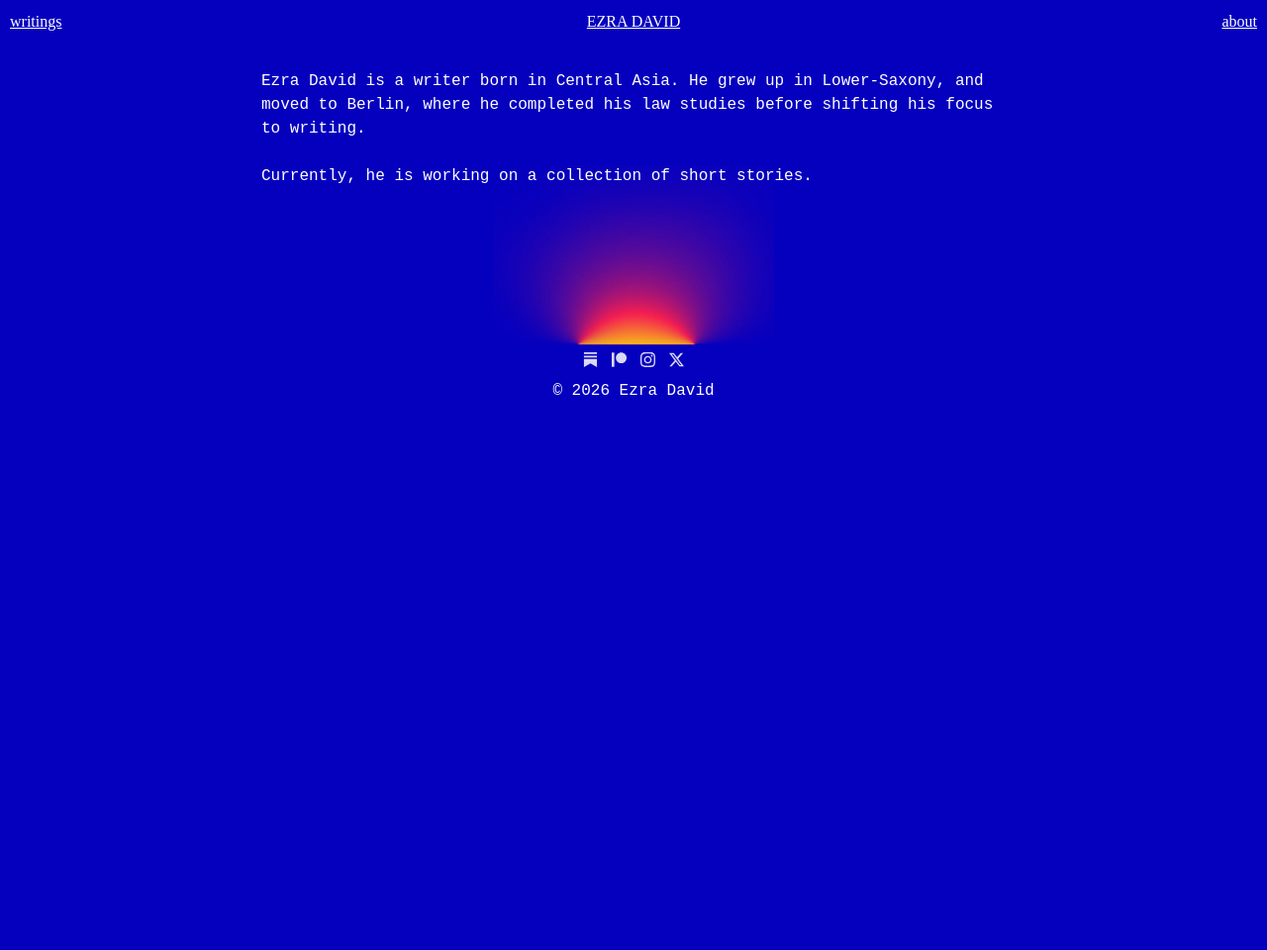
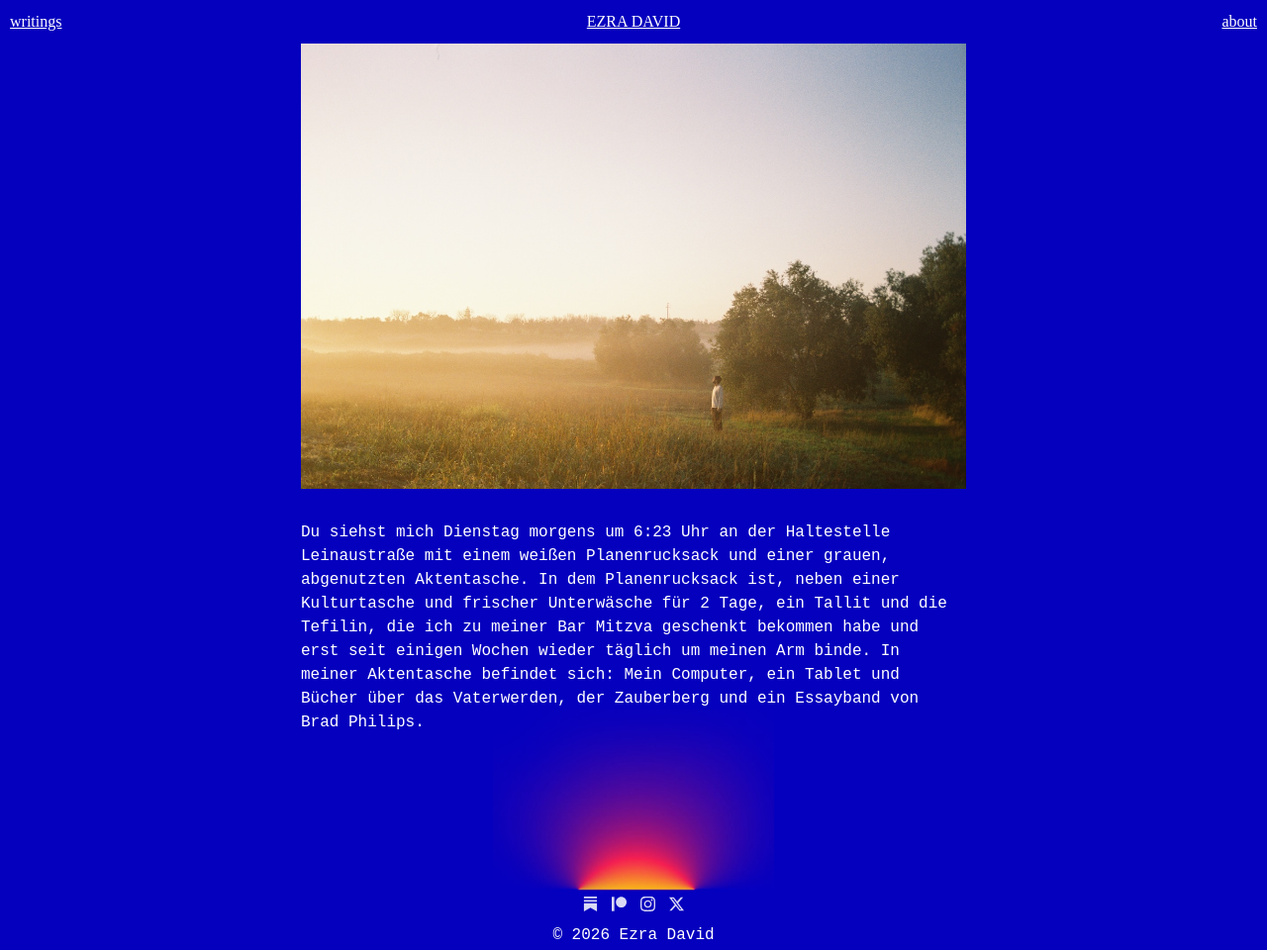
Before and after one commit to neueae/ezra, a plain HTML site: page index.html in a window 1280 px wide. Shown: the whole page at 99% size. Before the commit the page ends 800 px from the top, so only its background shows below. Drawn offline with Linux system fonts and the light colour scheme.

Commit message:
bio update

```diff
--- a/css/index.css
+++ b/css/index.css
@@ -36,13 +36,29 @@ img {
     max-height: 120px;
 }
 
+.content img.pfp {
+    width: 100%;
+    max-height: none;
+    height: auto;
+    display: block;
+}
+
 /* Center the entire body content */
 .content {
-    width: 100%; /* Makes it responsive */
-    max-width: var(--content-max-width); /* Set exact width using variable */
-    margin: 0 auto; /* Center horizontally */
-    padding: 10px; /* Optional spacing inside the content area */
-    display: flex;
+    width: 100%;
+    max-width: var(--content-max-width);
+    margin: 0 auto;
+}
+
+.content main {
+    width: 100%;
+    padding: 0 40px;
+    box-sizing: border-box;
+}
+
+.bio {
+    margin-top: 2em;
+    margin-bottom: 4em;
 }
 
 /* ===========================
--- a/index.html
+++ b/index.html
@@ -26,12 +26,9 @@
         <!-- main element -->
     <div class="content">
         <main>
-            <p>
-                Ezra David is a writer born in Central Asia. He grew up in Lower-Saxony, and moved to Berlin, where he completed his law studies before shifting his focus to writing. <br><br>
-                Currently, he is working on a collection of short stories.
-                <br><br>
+            <img src="img/pfp.png" alt="Ezra David" class="pfp">
 
-            </p>
+            <p class="bio"> Du siehst mich Dienstag morgens um 6:23 Uhr an der Haltestelle Leinaustraße mit einem weißen Planenrucksack und einer grauen, abgenutzten Aktentasche. In dem Planenrucksack ist, neben einer Kulturtasche und frischer Unterwäsche für 2 Tage, ein Tallit und die Tefilin, die ich zu meiner Bar Mitzva geschenkt bekommen habe und erst seit einigen Wochen wieder täglich um meinen Arm binde. In meiner Aktentasche befindet sich: Mein Computer, ein Tablet und Bücher über das Vaterwerden, der Zauberberg und ein Essayband von Brad Philips. </p>
 
         </main>
         </div>
@@ -47,7 +44,7 @@
                 <a href="https://patreon.com/cw/ezradavid" target="_blank" aria-label="Patreon">
                     <img src="img/patreon.svg" alt="Patreon">
                 </a>
-                <a href="https://instagram.com/iamezradavid" target="_blank" aria-label="Instagram">
+                <a href="https://instagram.com/ezra_____david/" target="_blank" aria-label="Instagram">
                     <img src="img/instagram.svg" alt="Instagram">
                 </a>
 
```
Also changed, not shown: img/pfp.png (added).
